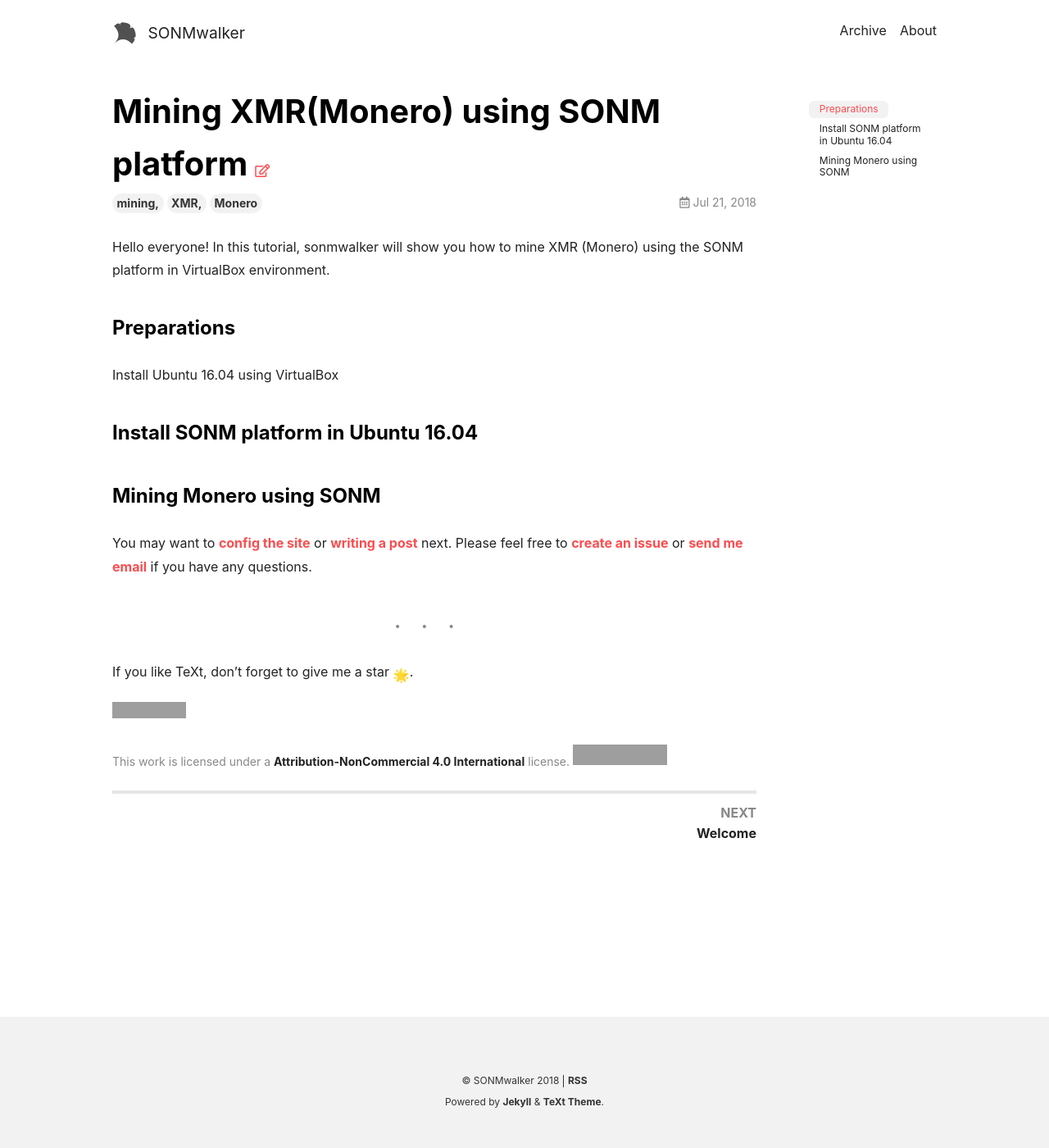
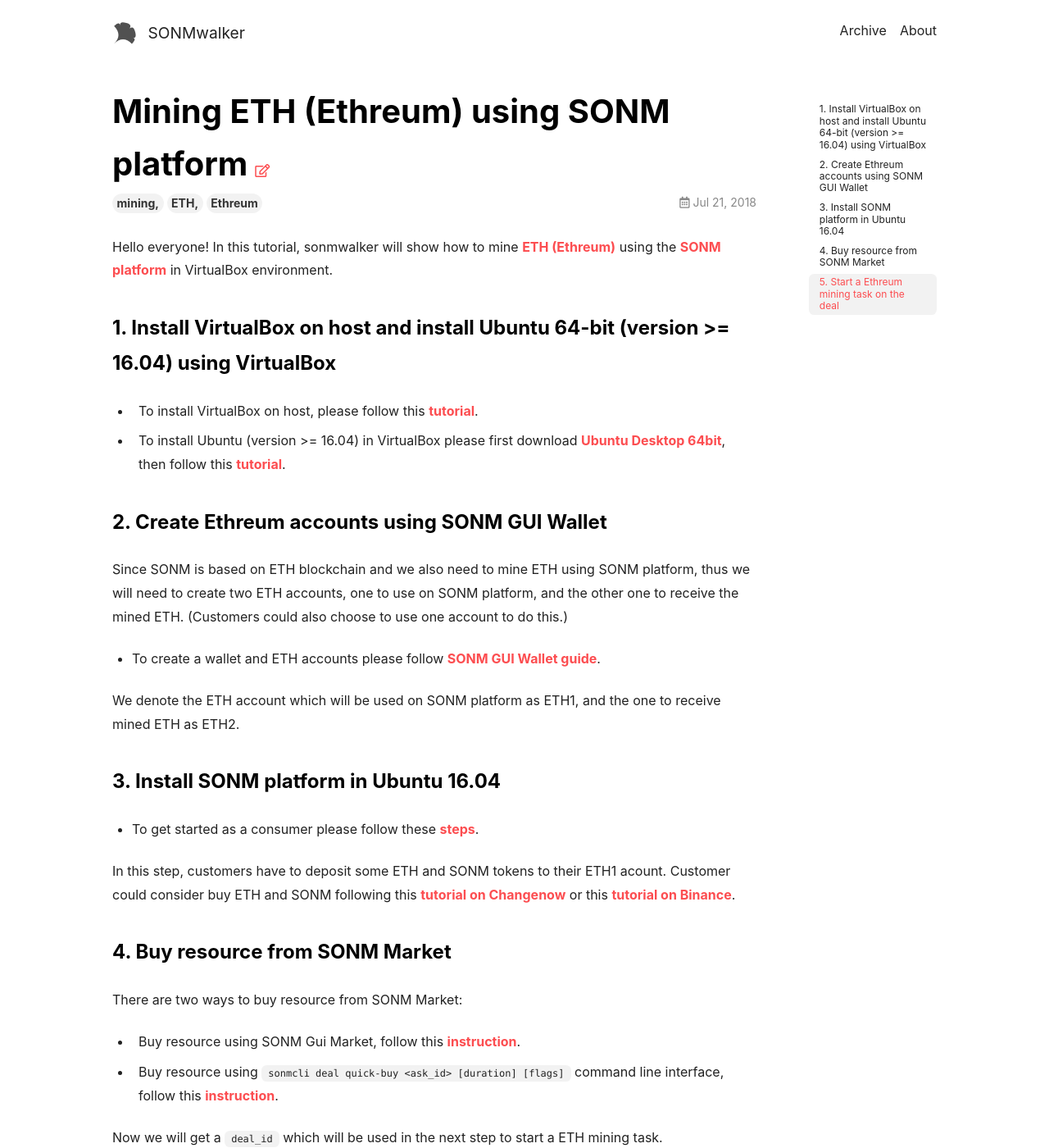
Before and after one commit to sonmwalker/sonmwalker.github.io, a Jekyll site: the page built from _posts/2018-07-21-miningmonerousingsonm.md, in a window 1280 px wide and 1400 px high. Shown: the whole window at 82% size. Built offline with Jekyll 4.4.1, drawn with Linux system fonts in a browser that asks for light colours; nearby versions of some CDN libraries; emoji names are drawn with the system emoji font; some of the changed text lies outside the part shown; grey boxes are pictures that could not be loaded.

Commit message:
fantastic

````diff
--- a/_posts/2018-07-21-miningmonerousingsonm.md
+++ b/_posts/2018-07-21-miningmonerousingsonm.md
@@ -1,29 +1,79 @@
 ---
-title: Mining XMR(Monero) using SONM platform
+title: Mining ETH (Ethreum) using SONM platform
 layout: article
 key: 20180721
-tags: mining, XMR, Monero
+tags: mining, ETH, Ethreum
 ---
 
-Hello everyone! In this tutorial, sonmwalker will show you how to mine XMR (Monero) using the SONM platform in VirtualBox environment.
+Hello everyone! In this tutorial, sonmwalker will show how to mine [ETH (Ethreum)](https://www.ethereum.org/) using the [SONM platform](https://docs.sonm.com/) in VirtualBox environment.
 
-### Preparations
+### 1. Install VirtualBox on host and install Ubuntu 64-bit (version >= 16.04) using VirtualBox
 
-Install  Ubuntu 16.04 using VirtualBox
+- To install VirtualBox on host, please follow this [tutorial](https://www.wikihow.com/Install-VirtualBox).
+
+- To install Ubuntu (version >= 16.04) in VirtualBox please first download [Ubuntu Desktop 64bit](https://www.ubuntu.com/download/desktop), then follow this [tutorial](https://medium.com/@tushar0618/install-ubuntu-16-04-lts-on-virtual-box-desktop-version-30dc6f1958d0).
 
 
-### Install SONM platform in Ubuntu 16.04
+### 2. Create Ethreum accounts using SONM GUI Wallet
+
+Since SONM is based on ETH blockchain and we also need to mine ETH using SONM platform, thus we will need to create two ETH accounts, one to use on SONM platform, and the other one to receive the mined ETH. (Customers could also choose to use one account to do this.)
 
 
+- To create a wallet and ETH accounts please follow [SONM GUI Wallet guide](https://docs.sonm.com/guides/sonm-gui-guide/sonm-wallet-guide).
 
-### Mining Monero using SONM
+
+We denote the ETH account which will be used on SONM platform as ETH1, and the one to receive mined ETH as ETH2.
+
+### 3. Install SONM platform in Ubuntu 16.04
+
+- To get started as a consumer please follow these [steps](https://docs.sonm.com/getting-started/as-a-consumer).
+
+In this step, customers have to deposit some ETH and SONM tokens to their ETH1 acount. Customer could consider buy ETH and SONM following this [tutorial on Changenow](https://blog.sonm.io/5-steps-to-buy-snm-on-changenow-75a4d0be12e0) or this [tutorial on Binance](https://medium.com/wespostdotcom/the-ultimate-beginners-guide-to-binance-exchange-buy-sell-cryptocurrency-fadb91d1fb09).
+
+### 4. Buy resource from SONM Market
+
+There are two ways to buy resource from SONM Market:
+- Buy resource using SONM Gui Market, follow this [instruction](https://docs.sonm.com/guides/sonm-gui-guide/market-guide#How-to-buy-resourses).
+
+- Buy resource using `sonmcli deal quick-buy <ask_id> [duration] [flags]` command line interface, follow this [instruction](https://docs.sonm.com/guides/sonm-cli-guide#deal_quick-buy).
+
+Now we will get a `deal_id` which will be used in the next step to start a ETH mining task.
+
+### 5. Start a Ethreum mining task on the deal
+
+From the [whitelist](https://github.com/sonm-io/allowed-list) of SONM platform we can find eth-claymore docker image which supports both AMD and Nvidia GPUs is in the whitelist.
+
+##### Ethereum Claymore miner (Both AMD and NVidia)
+
+Docker image: [sonm/eth-claymore:latest](https://hub.docker.com/r/sonm/eth-claymore/)
+
+Enviroment variables:
+```
+WALLET - your ethereum address for mined funds, required
+POOL   - ethereum mining pool, default: "eth-eu1.nanopool.org:9999"
+WORKER - worker name, default: "sonm_worker"
+EMAIL  - your email, optional
+```
+
+Customers need to create a file called [`task.yaml`](task.yaml) to start the mining:
+
+`task.yaml`
+```
+# docker image settings, required section
+container:
+  # Image name to start on worker, required param.
+  image: sonm/eth-claymore:latest
+  # Env variables that will be passed to container on start.
+  env:
+    WALLET: # Put ETH2 address here
+    # optional params
+    # POOL: ethereum mining pool, default: "eth-eu1.nanopool.org:9999"
+    # WORKER: my_sonm_worker
+```
+
+Now we can start the mining task on deal `deal_id` using the command:
+
+`sonmcli task start deal_id task.yaml`
+
 
 <!--more-->
-
-You may want to [config the site](https://tianqi.name/jekyll-TeXt-theme/docs/en/configuration) or [writing a post](https://tianqi.name/jekyll-TeXt-theme/docs/en/writing-posts) next. Please feel free to [create an issue](https://github.com/kitian616/jekyll-TeXt-theme/issues) or [send me email](mailto:kitian616@outlook.com) if you have any questions.
-
----
-
-If you like TeXt, don't forget to give me a star :star2:.
-
-<iframe src="https://ghbtns.com/github-btn.html?user=kitian616&repo=jekyll-TeXt-theme&type=star&count=true" frameborder="0" scrolling="0" width="170px" height="20px"></iframe>
````
